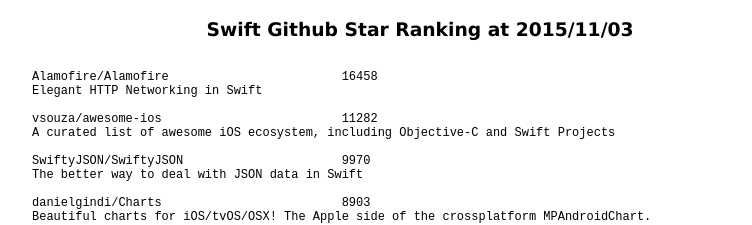
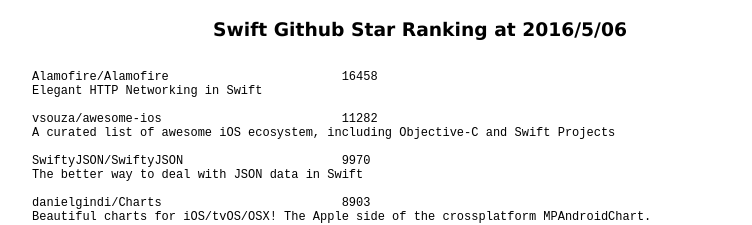
Before and after one commit to 38elements/38elements.github.com, a Jekyll site: the page built from _posts/2016-05-06-swift-repository-github-star-ranking.md, in a window 1280 px wide and 900 px high. Shown: the top 225 px of the window, without its empty margins (220-972 px from the left). Built offline with Jekyll 4.4.1, drawn with Linux system fonts in a browser that asks for light colours.

Commit message:
Update 2016-05-06-swift-repository-github-star-ranking.md

```diff
--- a/_posts/2016-05-06-swift-repository-github-star-ranking.md
+++ b/_posts/2016-05-06-swift-repository-github-star-ranking.md
@@ -1,6 +1,6 @@
 ---
 layout: posts
-title: Swift Github Star Ranking at 2015/11/03
+title: Swift Github Star Ranking at 2016/5/06
 ---
 <pre style="background-color: white;border: none;">
 Alamofire/Alamofire                        16458
```
